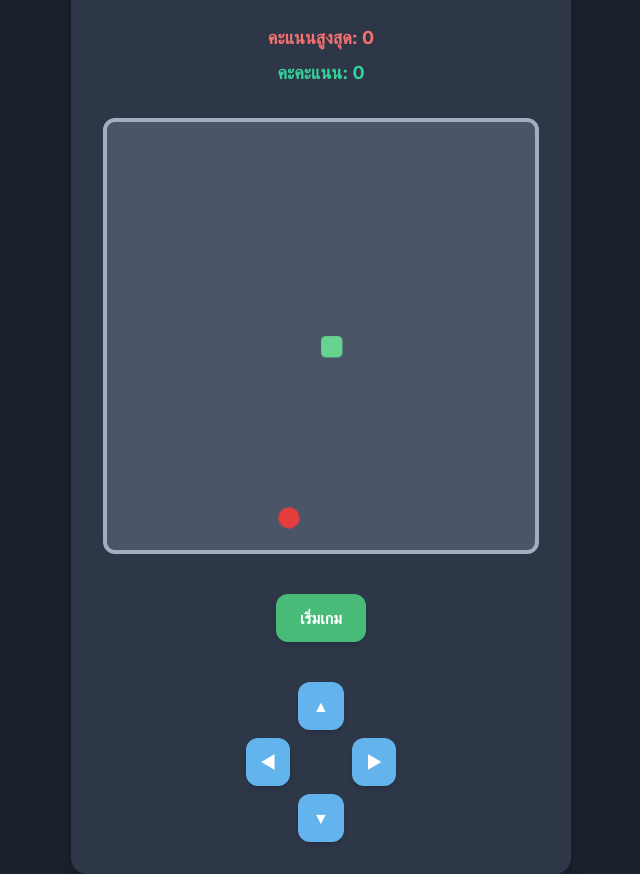
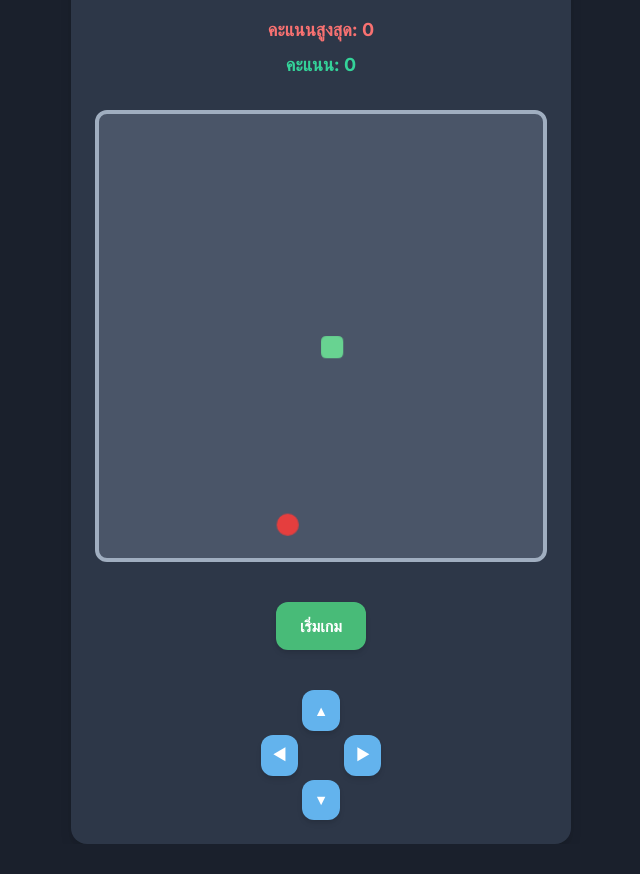
Before and after one commit to gmgroup999/GameSnake, a plain HTML site: page index.html in a window 1280 px wide. Shown: the part 84-958 px from the top of the page, without its empty margins (319-959 px from the left). After the commit the page ends 928 px from the top, so only its background shows below. Drawn offline with nearby package versions, Linux system fonts and the light colour scheme.

Commit message:
Add files via upload

```diff
--- a/index.html
+++ b/index.html
@@ -21,12 +21,12 @@
             background-color: #2d3748; /* Slightly lighter dark background for container */
             border-radius: 1rem; /* Rounded corners */
             box-shadow: 0 10px 15px -3px rgba(0, 0, 0, 0.1), 0 4px 6px -2px rgba(0, 0, 0, 0.05); /* Shadow */
-            padding: 2rem;
+            padding: 1.5rem; /* Reduced padding for smaller screens */
             display: flex;
             flex-direction: column;
             align-items: center;
             gap: 1.5rem;
-            width: 90%; /* Make container responsive */
+            width: 95%; /* Make container slightly wider for more space */
             max-width: 500px; /* Max width for larger screens */
         }
         canvas {
@@ -44,17 +44,17 @@
                 ". up ."
                 "left . right"
                 ". down .";
-            gap: 0.5rem;
-            width: 80%; /* Make controls responsive */
-            max-width: 150px; /* Reduced max width for controls */
+            gap: 0.25rem; /* Reduced gap between buttons */
+            width: 100%; /* Make controls fill container width */
+            max-width: 120px; /* Further reduced max width for controls */
             margin-top: 1rem;
         }
         .control-button {
             background-color: #63b3ed; /* Blue button */
             color: white;
-            padding: 0.75rem; /* Reduced padding */
+            padding: 0.6rem; /* Further reduced padding */
             border-radius: 0.75rem; /* Rounded corners */
-            font-size: 1rem; /* Reduced font size */
+            font-size: 0.9rem; /* Further reduced font size */
             font-weight: bold;
             cursor: pointer;
             transition: background-color 0.2s, transform 0.1s;
@@ -455,7 +455,7 @@
             gameSpeed = 150;
             isGameOver = false;
             isGameStarted = false; // Reset game started flag
-            scoreDisplay.textContent = `คะคะแนน: 0`;
+            scoreDisplay.textContent = `คะแนน: 0`;
             generateFood();
             draw(); // Draw initial state
             startButton.classList.remove('hidden'); // Show start button
```
